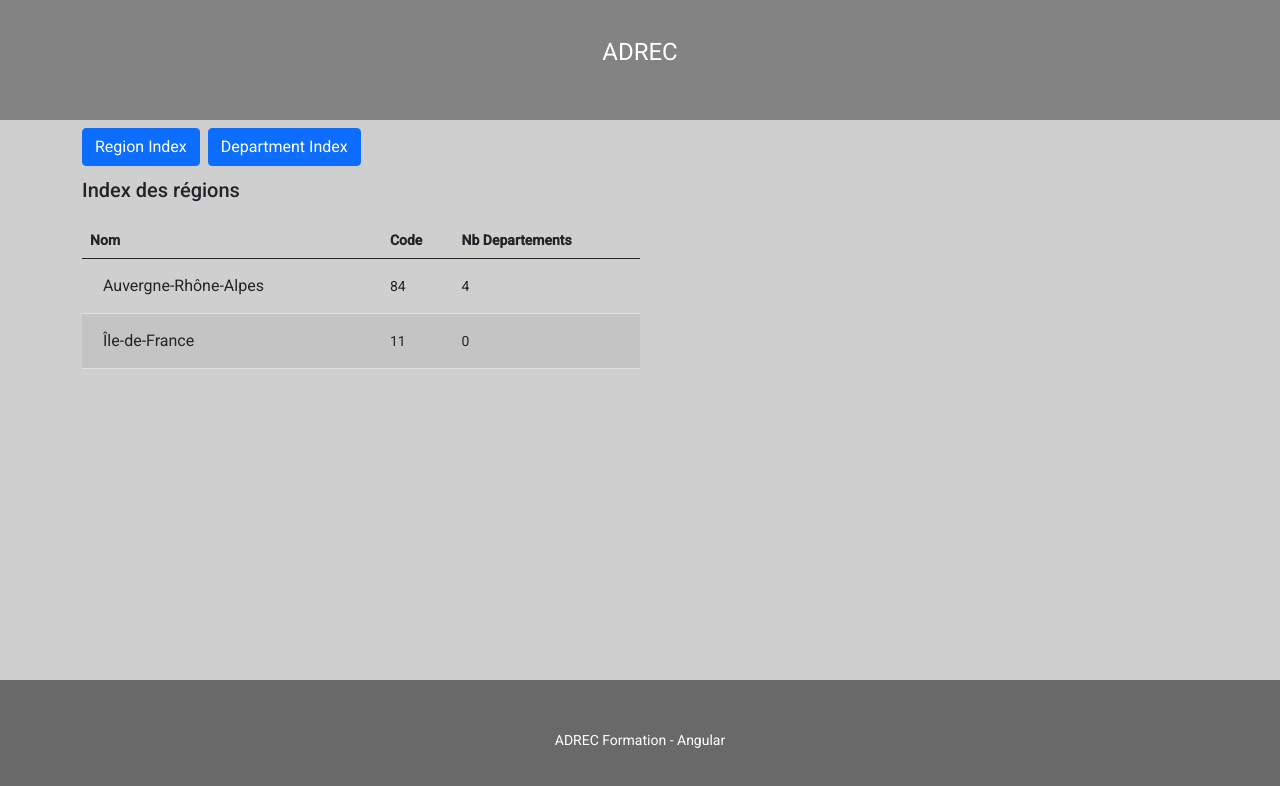
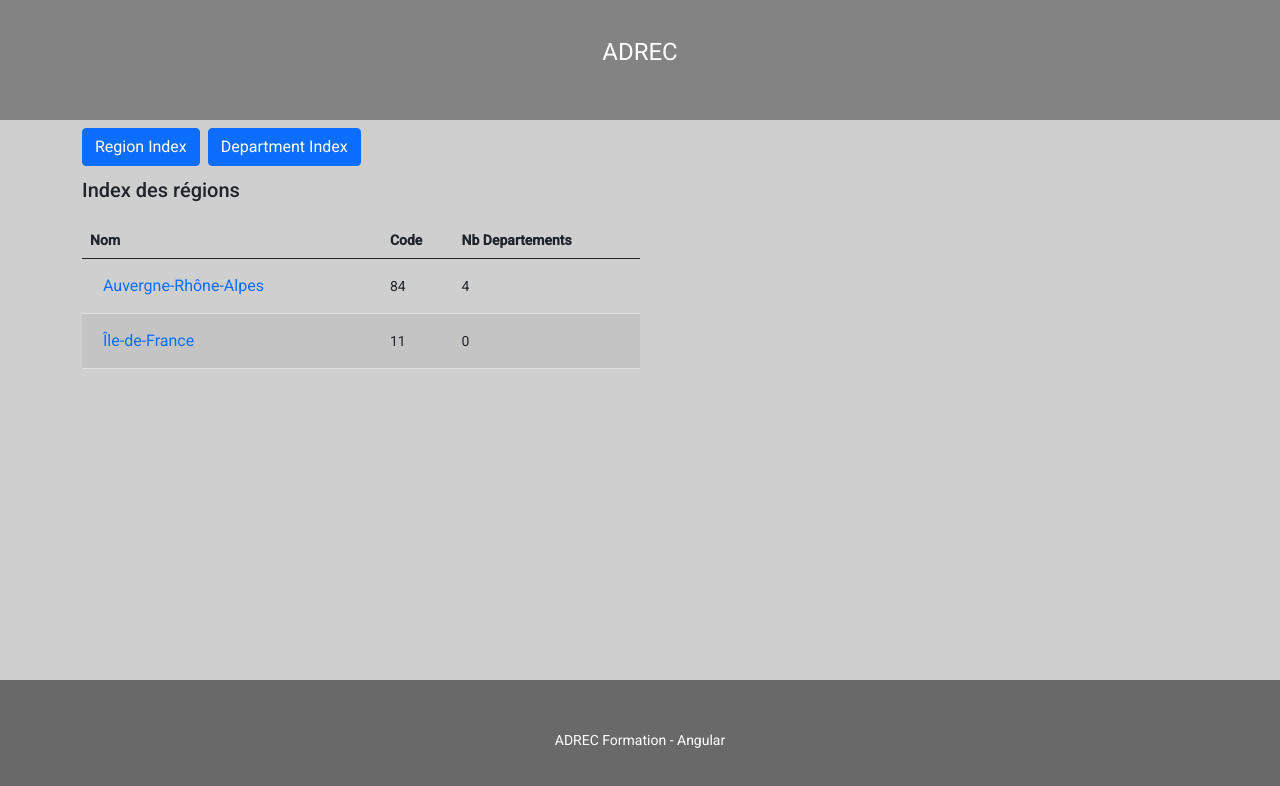
Before and after one commit to TyTy-cf/adrec-angular, an Angular app: page /region/index in a window 1280 px wide. Shown: the top 786 px of the page. Built offline with nearby package versions, Linux system fonts and the light colour scheme.

Commit message:
rework style for a inside table

```diff
--- a/src/styles/global.scss
+++ b/src/styles/global.scss
@@ -8,3 +8,13 @@ body {
 .table-vertical {
   vertical-align: middle;
 }
+
+table {
+  .btn {
+    color: $primary;
+    text-decoration: none;
+    &:hover {
+      text-decoration: underline;
+    }
+  }
+}
```
